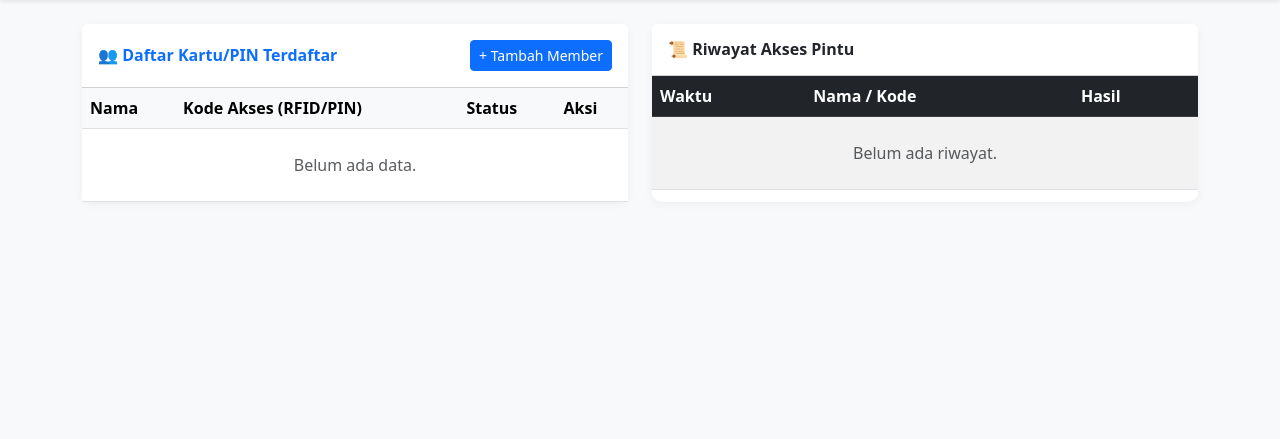
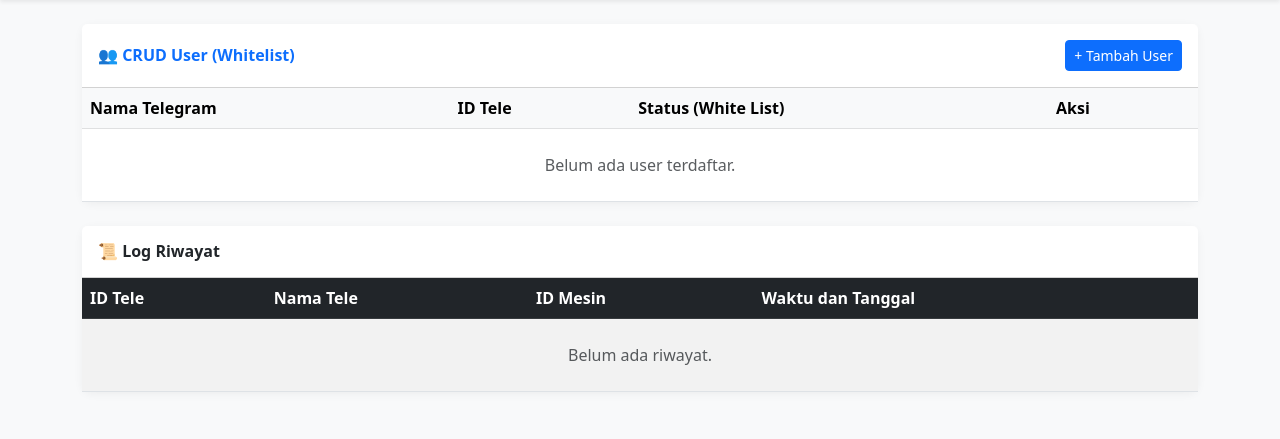
Before and after one commit to JoyySetiawan/IOT-alatgetar, a Flask app: page / in a window 1280 px wide. Shown: the part 56-495 px from the top of the page. Run offline with Flask 3, Linux system fonts and the light colour scheme.

Commit message:
Migrate to Telegram-based system: Pengguna + LogRiwayat models, WHITELIST status, API endpoint /api/akses with id_tele & id_mesin parameters

```diff
--- a/app.py
+++ b/app.py
@@ -10,94 +10,92 @@ app.config['SQLALCHEMY_TRACK_MODIFICATIONS'] = False
 
 db = SQLAlchemy(app)
 
-# --- 1. TABEL MEMBER (DAFTAR KARTU/PIN YANG BOLEH MASUK) ---
-class Member(db.Model):
+# --- 1. TABEL USER (CRUD USER) ---
+class Pengguna(db.Model):
+    # ID Telegram dijadikan Primary Key (unik)
+    id_telegram = db.Column(db.String(50), primary_key=True)
+    nama_telegram = db.Column(db.String(100), nullable=False)
+    status = db.Column(db.String(20), default='WHITELIST') # WHITELIST / BLOKIR
+
+# --- 2. TABEL LOG RIWAYAT (SESUAI REQUEST) ---
+class LogRiwayat(db.Model):
     id = db.Column(db.Integer, primary_key=True)
-    nama = db.Column(db.String(100), nullable=False)
-    # kode_akses bisa berupa UID Kartu RFID (misal: "A1B2C3D4") atau PIN (misal: "1234")
-    kode_akses = db.Column(db.String(50), unique=True, nullable=False)
-    status = db.Column(db.String(20), default='AKTIF') # AKTIF / BLOKIR
-
-# --- 2. TABEL LOG RIWAYAT (SIAPA YANG BUKA PINTU) ---
-class LogAkses(db.Model):
-    id = db.Column(db.Integer, primary_key=True)
-    nama_member = db.Column(db.String(100), nullable=False)
-    kode_akses = db.Column(db.String(50), nullable=False)
-    status_akses = db.Column(db.String(20), nullable=False) # SUKSES / DITOLAK
+    id_telegram = db.Column(db.String(50), nullable=False)
+    nama_telegram = db.Column(db.String(100), nullable=False)
+    id_mesin = db.Column(db.String(50), nullable=False)
     waktu = db.Column(db.DateTime, default=datetime.now)
 
-# --- HALAMAN WEBSITE (KHUSUS ADMIN) ---
+# --- HALAMAN WEBSITE (ADMIN) ---
 
 @app.route('/')
 def dashboard():
-    # Tampilkan Data Member & Log
-    data_member = Member.query.all()
-    data_log = LogAkses.query.order_by(LogAkses.waktu.desc()).limit(20).all()
-    return render_template('dashboard.html', members=data_member, logs=data_log)
+    # Ambil data User & Log
+    data_user = Pengguna.query.all()
+    # Urutkan log dari yang terbaru
+    data_log = LogRiwayat.query.order_by(LogRiwayat.waktu.desc()).limit(20).all()
+    return render_template('dashboard.html', users=data_user, logs=data_log)
 
-# --- CRUD MEMBER (ADMIN DAFTARKAN KARTU) ---
+# --- CRUD USER (TAMBAH, HAPUS, BLOKIR) ---
 
-@app.route('/tambah_member', methods=['POST'])
-def tambah_member():
-    nama = request.form.get('nama')
-    kode = request.form.get('kode') # UID RFID atau PIN
+@app.route('/tambah_user', methods=['POST'])
+def tambah_user():
+    id_tele = request.form.get('id_tele')
+    nama_tele = request.form.get('nama_tele')
 
-    # Cek duplikat
-    cek = Member.query.filter_by(kode_akses=kode).first()
+    # Cek apakah ID Tele sudah ada
+    cek = Pengguna.query.get(id_tele)
     if not cek:
-        member_baru = Member(nama=nama, kode_akses=kode, status='AKTIF')
-        db.session.add(member_baru)
+        user_baru = Pengguna(id_telegram=id_tele, nama_telegram=nama_tele, status='WHITELIST')
+        db.session.add(user_baru)
         db.session.commit()
 
     return redirect(url_for('dashboard'))
 
-@app.route('/hapus_member/<int:id_member>')
-def hapus_member(id_member):
-    member = Member.query.get(id_member)
-    if member:
-        db.session.delete(member)
+@app.route('/hapus_user/<id_tele>')
+def hapus_user(id_tele):
+    user = Pengguna.query.get(id_tele)
+    if user:
+        db.session.delete(user)
         db.session.commit()
     return redirect(url_for('dashboard'))
 
-@app.route('/blokir_member/<int:id_member>')
-def blokir_member(id_member):
-    member = Member.query.get(id_member)
-    if member:
+@app.route('/blokir_user/<id_tele>')
+def blokir_user(id_tele):
+    user = Pengguna.query.get(id_tele)
+    if user:
         # Toggle Status
-        if member.status == 'AKTIF':
-            member.status = 'BLOKIR'
+        if user.status == 'WHITELIST':
+            user.status = 'BLOKIR'
         else:
-            member.status = 'AKTIF'
+            user.status = 'WHITELIST'
         db.session.commit()
     return redirect(url_for('dashboard'))
 
 # --- API UNTUK ALAT (PICO W) ---
-# Alat menembak link ini saat ada yang tempel kartu / ketik PIN
-# Contoh: http://IP_LAPTOP:5000/api/cek_akses?kode=A1B2C3D4
+# Link: http://IP_LAPTOP:5000/api/akses?id_tele=123456&id_mesin=LOKER_1
 
-@app.route('/api/cek_akses', methods=['GET'])
+@app.route('/api/akses', methods=['GET'])
 def cek_akses():
-    kode_input = request.args.get('kode')
+    id_input = request.args.get('id_tele')
+    mesin_input = request.args.get('id_mesin') or "Loker-Utama"
 
-    # 1. Cari di Database
-    member = Member.query.filter_by(kode_akses=kode_input).first()
+    # 1. Cari User di Database
+    user = Pengguna.query.get(id_input)
 
-    if member:
-        if member.status == 'AKTIF':
-            # IZINKAN MASUK
-            catat_log(member.nama, kode_input, "SUKSES")
-            return jsonify({"hasil": "IZIN", "nama": member.nama, "pesan": "Silakan Masuk"})
+    if user:
+        if user.status == 'WHITELIST':
+            # IZINKAN & CATAT LOG
+            catat_log(user.id_telegram, user.nama_telegram, mesin_input)
+            return jsonify({"hasil": "IZIN", "nama": user.nama_telegram, "pesan": "Silakan Masuk"})
         else:
-            # DITOLAK (DIBLOKIR)
-            catat_log(member.nama, kode_input, "DITOLAK (BLOKIR)")
-            return jsonify({"hasil": "TOLAK", "pesan": "Kartu Diblokir!"})
+            # DIBLOKIR
+            return jsonify({"hasil": "TOLAK", "pesan": "ID Anda Diblokir!"})
     else:
-        # DITOLAK (TIDAK DIKENAL)
-        catat_log("UNKNOWN", kode_input, "DITOLAK (INVALID)")
-        return jsonify({"hasil": "TOLAK", "pesan": "Kartu Tidak Terdaftar"})
+        # TIDAK TERDAFTAR
+        return jsonify({"hasil": "TOLAK", "pesan": "ID Tidak Terdaftar"})
 
-def catat_log(nama, kode, status):
-    log = LogAkses(nama_member=nama, kode_akses=kode, status_akses=status)
+def catat_log(id_tele, nama, mesin):
+    log = LogRiwayat(id_telegram=id_tele, nama_telegram=nama, id_mesin=mesin)
     db.session.add(log)
     db.session.commit()
 
--- a/templates/dashboard.html
+++ b/templates/dashboard.html
@@ -20,45 +20,45 @@
         </div>
     </nav>
 
-    <div class="container">
-        <div class="row">
+    <div class="container pb-5">
 
-            <div class="col-lg-6 mb-4">
-                <div class="card h-100">
+        <div class="row mb-4">
+            <div class="col-12">
+                <div class="card">
                     <div class="card-header bg-white py-3 d-flex justify-content-between align-items-center">
-                        <h6 class="m-0 fw-bold text-primary">👥 Daftar Kartu/PIN Terdaftar</h6>
-                        <button class="btn btn-sm btn-primary" data-bs-toggle="modal" data-bs-target="#modalTambah">+ Tambah Member</button>
+                        <h6 class="m-0 fw-bold text-primary">👥 CRUD User (Whitelist)</h6>
+                        <button class="btn btn-sm btn-primary" data-bs-toggle="modal" data-bs-target="#modalTambah">+ Tambah User</button>
                     </div>
                     <div class="card-body p-0">
                         <div class="table-responsive">
                             <table class="table table-hover mb-0 align-middle">
                                 <thead class="table-light">
                                     <tr>
-                                        <th>Nama</th>
-                                        <th>Kode Akses (RFID/PIN)</th>
-                                        <th>Status</th>
-                                        <th>Aksi</th>
+                                        <th>Nama Telegram</th>
+                                        <th>ID Tele</th>
+                                        <th>Status (White List)</th>
+                                        <th style="width: 150px;">Aksi</th>
                                     </tr>
                                 </thead>
                                 <tbody>
-                                    {% for m in members %}
+                                    {% for user in users %}
                                     <tr>
-                                        <td class="fw-bold">{{ m.nama }}</td>
-                                        <td><code class="text-dark bg-light px-2 py-1 rounded">{{ m.kode_akses }}</code></td>
+                                        <td class="fw-bold">{{ user.nama_telegram }}</td>
+                                        <td><code class="text-dark bg-light px-2 py-1 rounded">{{ user.id_telegram }}</code></td>
                                         <td>
-                                            {% if m.status == 'AKTIF' %}
-                                                <span class="badge bg-success">Aktif</span>
+                                            {% if user.status == 'WHITELIST' %}
+                                                <span class="badge bg-success">Whitelist (Aktif)</span>
                                             {% else %}
-                                                <span class="badge bg-danger">Diblokir</span>
+                                                <span class="badge bg-danger">Blokir</span>
                                             {% endif %}
                                         </td>
                                         <td>
-                                            <a href="/blokir_member/{{ m.id }}" class="btn btn-sm btn-outline-warning" title="Blokir/Buka">⏯️</a>
-                                            <a href="/hapus_member/{{ m.id }}" class="btn btn-sm btn-outline-danger" onclick="return confirm('Hapus?')">🗑️</a>
+                                            <a href="/blokir_user/{{ user.id_telegram }}" class="btn btn-sm btn-outline-warning" title="Ubah Status">⏯️</a>
+                                            <a href="/hapus_user/{{ user.id_telegram }}" class="btn btn-sm btn-outline-danger" onclick="return confirm('Hapus User ini?')">🗑️</a>
                                         </td>
                                     </tr>
                                     {% else %}
-                                    <tr><td colspan="4" class="text-center py-4 text-muted">Belum ada data.</td></tr>
+                                    <tr><td colspan="4" class="text-center py-4 text-muted">Belum ada user terdaftar.</td></tr>
                                     {% endfor %}
                                 </tbody>
                             </table>
@@ -66,40 +66,35 @@
                     </div>
                 </div>
             </div>
+        </div>
 
-            <div class="col-lg-6 mb-4">
-                <div class="card h-100">
+        <div class="row">
+            <div class="col-12">
+                <div class="card">
                     <div class="card-header bg-white py-3">
-                        <h6 class="m-0 fw-bold text-dark">📜 Riwayat Akses Pintu</h6>
+                        <h6 class="m-0 fw-bold text-dark">📜 Log Riwayat</h6>
                     </div>
                     <div class="card-body p-0">
                         <div class="table-responsive">
                             <table class="table table-striped mb-0 align-middle">
                                 <thead class="table-dark">
                                     <tr>
-                                        <th>Waktu</th>
-                                        <th>Nama / Kode</th>
-                                        <th>Hasil</th>
+                                        <th>ID Tele</th>
+                                        <th>Nama Tele</th>
+                                        <th>ID Mesin</th>
+                                        <th>Waktu dan Tanggal</th>
                                     </tr>
                                 </thead>
                                 <tbody>
                                     {% for log in logs %}
                                     <tr>
-                                        <td class="small">{{ log.waktu.strftime('%d/%m %H:%M:%S') }}</td>
-                                        <td>
-                                            <div class="fw-bold">{{ log.nama_member }}</div>
-                                            <div class="small text-muted">{{ log.kode_akses }}</div>
-                                        </td>
-                                        <td>
-                                            {% if log.status_akses == 'SUKSES' %}
-                                                <span class="badge bg-success">✅ SUKSES</span>
-                                            {% else %}
-                                                <span class="badge bg-danger">❌ {{ log.status_akses }}</span>
-                                            {% endif %}
-                                        </td>
+                                        <td><code class="text-light">{{ log.id_telegram }}</code></td>
+                                        <td class="fw-bold">{{ log.nama_telegram }}</td>
+                                        <td><span class="badge bg-secondary">{{ log.id_mesin }}</span></td>
+                                        <td>{{ log.waktu.strftime('%H:%M:%S | %d-%m-%Y') }}</td>
                                     </tr>
                                     {% else %}
-                                    <tr><td colspan="3" class="text-center py-4 text-muted">Belum ada riwayat.</td></tr>
+                                    <tr><td colspan="4" class="text-center py-4 text-muted">Belum ada riwayat.</td></tr>
                                     {% endfor %}
                                 </tbody>
                             </table>
@@ -107,27 +102,26 @@
                     </div>
                 </div>
             </div>
+        </div>
 
-        </div>
     </div>
 
     <div class="modal fade" id="modalTambah" tabindex="-1">
         <div class="modal-dialog">
             <div class="modal-content">
                 <div class="modal-header">
-                    <h5 class="modal-title">Daftarkan Kartu/User Baru</h5>
+                    <h5 class="modal-title">Tambah User Baru</h5>
                     <button type="button" class="btn-close" data-bs-dismiss="modal"></button>
                 </div>
-                <form action="/tambah_member" method="POST">
+                <form action="/tambah_user" method="POST">
                     <div class="modal-body">
                         <div class="mb-3">
-                            <label>Nama Pemilik</label>
-                            <input type="text" name="nama" class="form-control" placeholder="Contoh: Joy Setiawan" required>
+                            <label>Nama Telegram</label>
+                            <input type="text" name="nama_tele" class="form-control" placeholder="Contoh: Joy Setiawan" required>
                         </div>
                         <div class="mb-3">
-                            <label>Kode Akses (UID Kartu / PIN)</label>
-                            <input type="text" name="kode" class="form-control" placeholder="Contoh: A1B2C3D4 atau 1234" required>
-                            <small class="text-muted">Masukkan UID yang terbaca di alat (Scan Kartu).</small>
+                            <label>ID Tele</label>
+                            <input type="text" name="id_tele" class="form-control" placeholder="Contoh: 123456789" required>
                         </div>
                     </div>
                     <div class="modal-footer">
```
